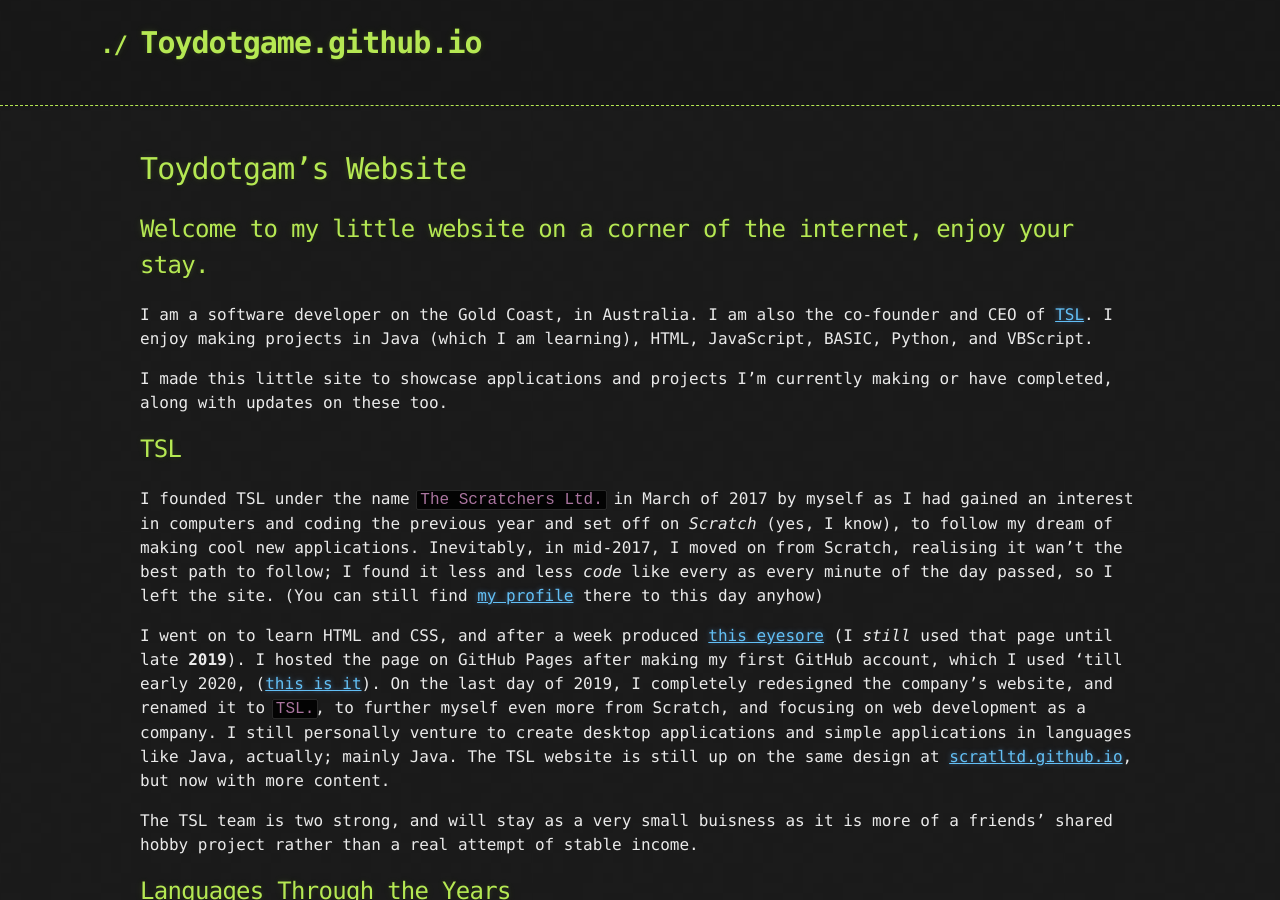
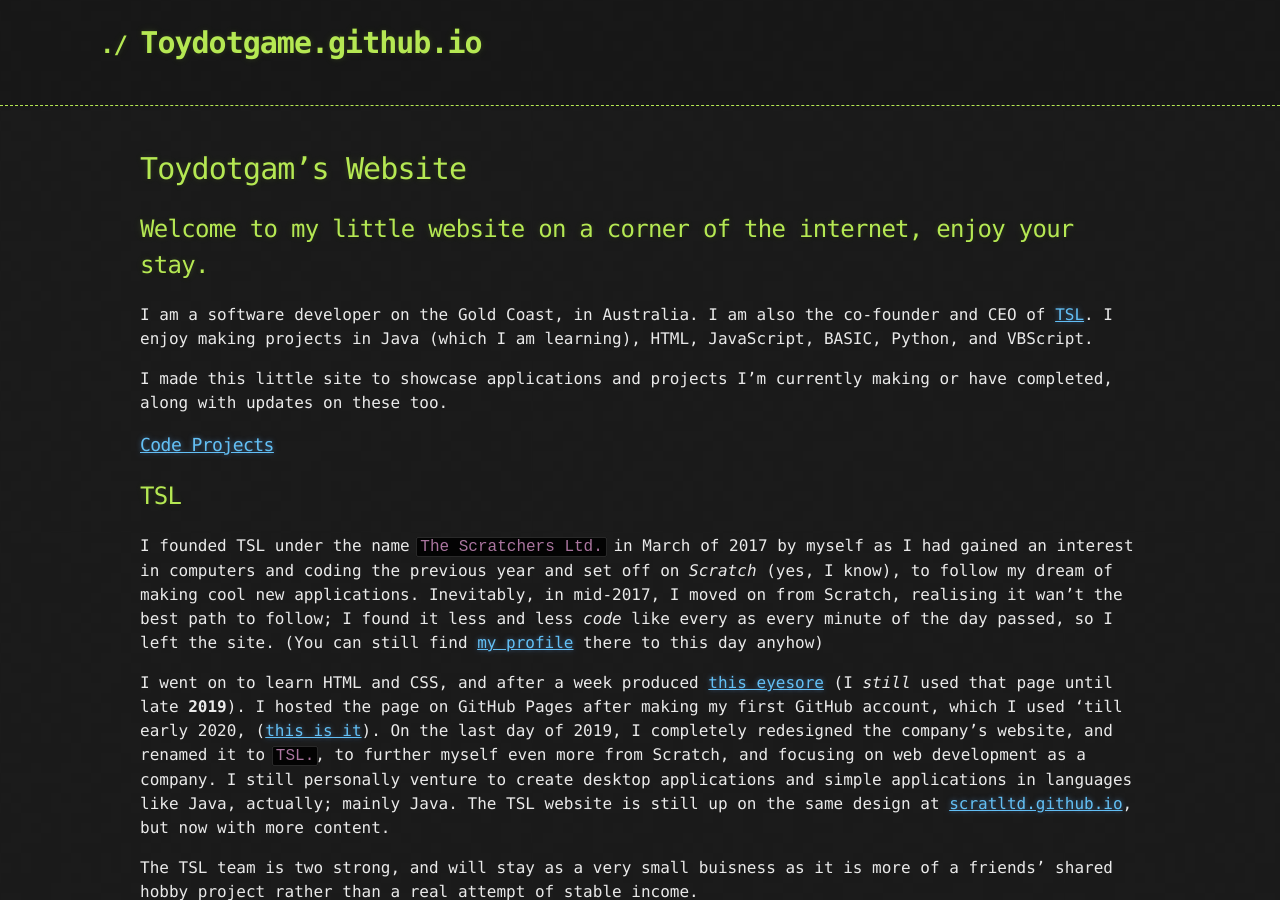
Before and after one commit to Toydotgame/Toydotgame.github.io, a Jekyll site: the page built from index.md, in a window 1280 px wide and 900 px high. Built offline with Jekyll 4.4.1, drawn with Linux system fonts in a browser that asks for light colours; our own code applies the rules of GitHub Pages for plain Markdown files; the repository's description, which GitHub fills in, is left out.

Commit message:
Update index.md

```diff
--- a/index.md
+++ b/index.md
@@ -6,7 +6,7 @@
 
 I made this little site to showcase applications and projects I'm currently making or have completed, along with updates on these too.
 
-
+### [Code Projects](projects.md)
 
 ## TSL
 I founded TSL under the name `The Scratchers Ltd.` in March of 2017 by myself as I had gained an interest in computers and coding the previous year and set off on _Scratch_ (yes, I know), to follow my dream of making cool new applications. Inevitably, in mid-2017, I moved on from Scratch, realising it wan't the best path to follow; I found it less and less _code_ like every as every minute of the day passed, so I left the site. (You can still find [my profile](https://scratch.mit.edu/users/Toydotgam/) there to this day anyhow)
```
